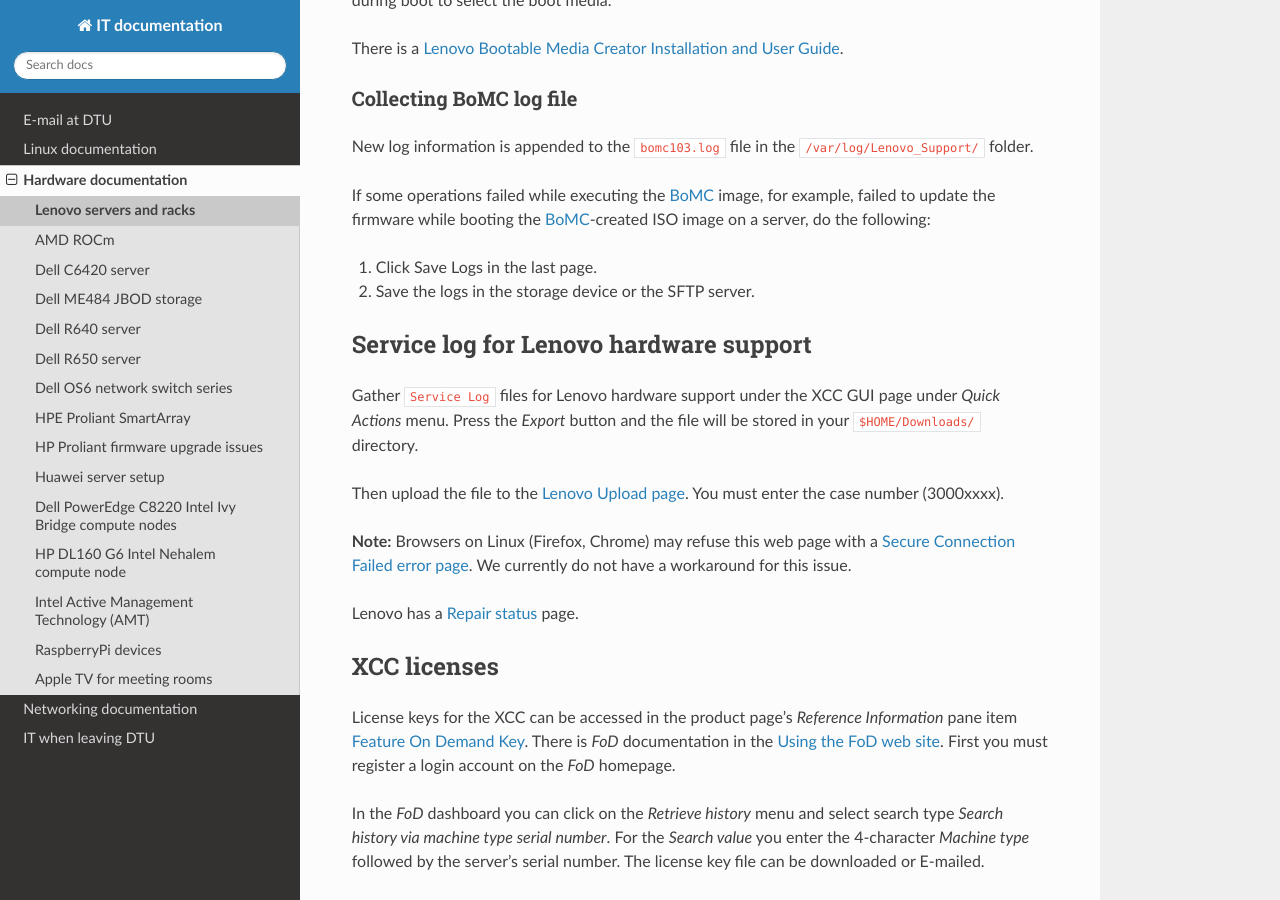
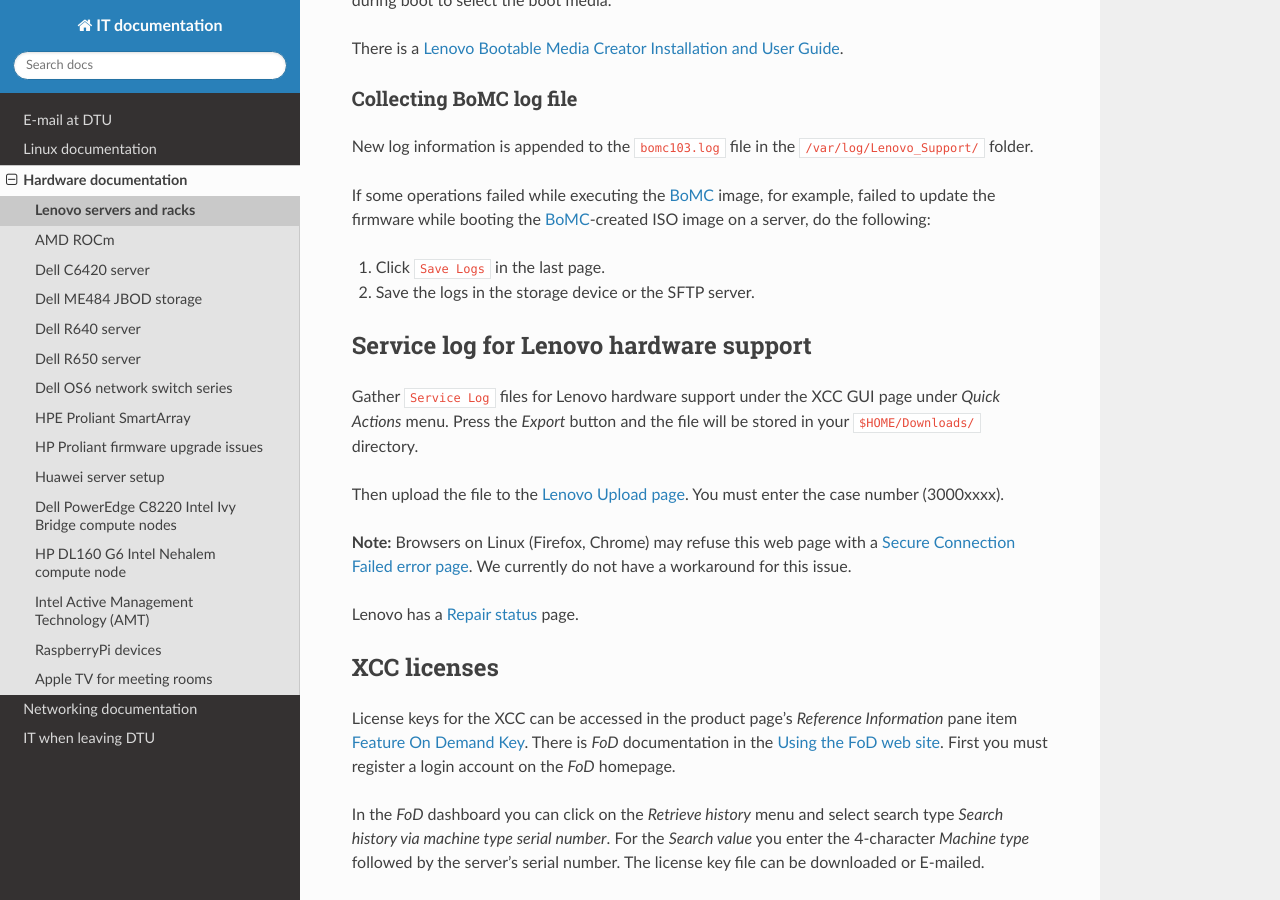
Before and after one commit to OleHolmNielsen/ITwiki, a Sphinx documentation site: the page built from docs/Lenovo_XClarity_BMC.rst, in a window 1280 px wide and 900 px high, scrolled down 1017 px. Built offline with Sphinx 7.4.7 and the Read the Docs theme 3.1.0, drawn with Linux system fonts in a browser that asks for light colours.

Commit message:
Minor edit

```diff
--- a/docs/Lenovo_XClarity_BMC.rst
+++ b/docs/Lenovo_XClarity_BMC.rst
@@ -44,7 +44,7 @@
 failed to update the firmware while booting the BoMC_-created ISO image on a server,
 do the following:
 
-1. Click Save Logs in the last page.
+1. Click ``Save Logs`` in the last page.
 2. Save the logs in the storage device or the SFTP server.
 
 .. _BoMC: https://support.lenovo.com/us/en/solutions/ht115048-lenovo-xclarity-essentials-bootable-media-creator
```
